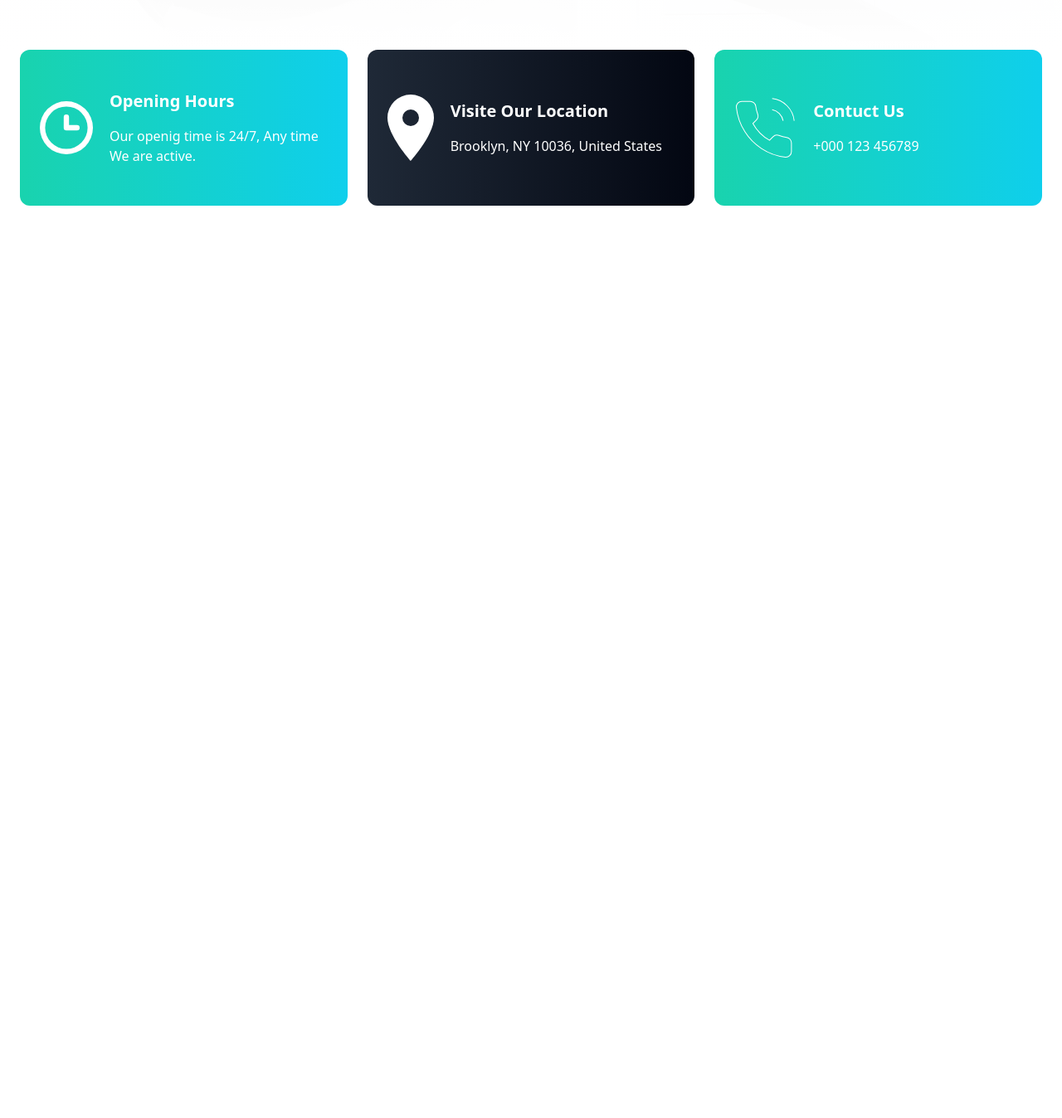
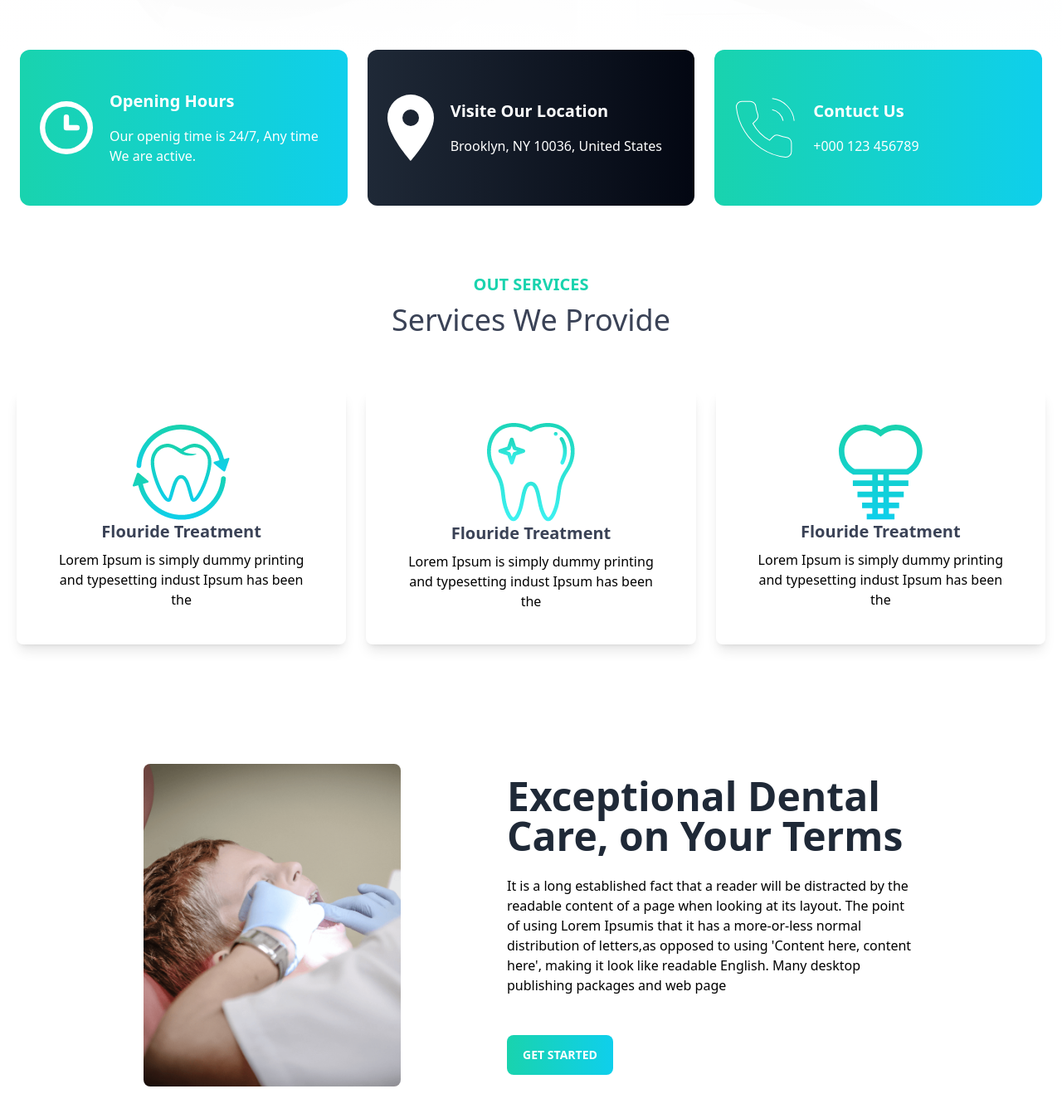
Before and after one commit to Fardin7864/e-doctor, a React (Vite) app: page / in a window 1280 px wide. Shown: the part 690-2038 px from the top of the page at 83% size. Before the commit the page ends 938 px from the top, so only its background shows below. Built offline with nearby package versions, Linux system fonts and the light colour scheme.

Commit message:
add our services

```diff
--- a/src/components/BannerIntro/BannerIntro.jsx
+++ b/src/components/BannerIntro/BannerIntro.jsx
@@ -4,7 +4,7 @@ const BannerIntro = () => {
       <h2 className=" text-5xl font-bold text-[#3A4256]">
         Your New Smile Starts <br className=" hidden md:block"/> Here
       </h2>
-      <p className=" text-p mt-4 mb-7 text-base">
+      <p className="title-text mt-4 mb-7 text-base">
         Lorem Ipsum is simply dummy text of the printing and typesetting
         industry. Lorem Ipsum has been the industry's standard dummy text ever
         since the
--- /dev/null
+++ b/src/components/OurServices/OutServices.jsx
@@ -0,0 +1,59 @@
+import caviti from '../../assets/images/cavity.png'
+import flouride from '../../assets/images/fluoride.png'
+import whitening from '../../assets/images/whitening.png'
+import tritment from '../../assets/images/treatment.png'
+
+
+const OutServices = () => {
+    return (
+        <div className=' py-10 flex flex-col items-center mt-10'>
+            <div className=" mb-16 text-center">
+            <h5 className=" text-p">OUT SERVICES</h5>
+            <h3 className=" title-text text-4xl mt-2">Services We Provide</h3>
+            </div>
+            <div className=" grid lg:grid-cols-3 grid-cols-1 gap-6 px-5">
+                <div className=' flex flex-col items-center justify-center rounded-lg py-10 px-10 shadow-lg'>
+                <div>
+                    <img src={flouride} alt="" />
+                </div>
+                <div className=" text-center">
+                    <h3 className=" title-text text-xl font-semibold">Flouride Treatment</h3>
+                    <p className=" text-black text-base mt-2">Lorem Ipsum is simply dummy printing and typesetting indust Ipsum has been the</p>
+                </div>
+                </div>
+                <div className=' flex flex-col items-center justify-center rounded-lg py-10 px-10 shadow-lg'>
+                <div>
+                    <img src={whitening} alt="" />
+                </div>
+                <div className=" text-center">
+                    <h3 className=" title-text text-xl font-semibold">Flouride Treatment</h3>
+                    <p className=" text-black text-base mt-2">Lorem Ipsum is simply dummy printing and typesetting indust Ipsum has been the</p>
+                </div>
+                </div>
+                <div className=' flex flex-col items-center justify-center rounded-lg py-10 px-10 shadow-lg'>
+                <div>
+                    <img src={caviti} alt="" />
+                </div>
+                <div className=" text-center">
+                    <h3 className=" title-text text-xl font-semibold">Flouride Treatment</h3>
+                    <p className=" text-black text-base mt-2">Lorem Ipsum is simply dummy printing and typesetting indust Ipsum has been the</p>
+                </div>
+                </div>
+            </div>
+            <div className=' flex md:flex-row flex-col gap-32  px-5 justify-center items-center mt-36'>
+                <div className=' w-full lg:w-1/4'>
+                    <img src={tritment} alt="" className=' rounded-lg'/>
+                </div>
+                <div className='w-full lg:w-2/5'>
+                    <h3 className=' tittle-text text-5xl font-bold'>Exceptional Dental Care, on Your Terms</h3>
+                    <p className=' text-black text-base mt-6 mb-12'>It is a long established fact that a reader will be distracted by the readable content of a page when looking at its layout. The point of using Lorem Ipsumis that it has a more-or-less normal distribution of letters,as opposed to using 'Content here, content here', making it look like readable English. Many desktop publishing packages and web page</p>
+                    <button className=" text-white text-sm font-bold w-32 h-12 rounded-lg bg-gradient-to-r from-[#19D3AE] to-[#0FCFEC]">
+                        GET STARTED
+                    </button>
+                </div>
+            </div>
+        </div>
+    );
+};
+
+export default OutServices;
--- a/src/index.css
+++ b/src/index.css
@@ -8,3 +8,8 @@
 .title-text{
     color: #3A4256;
 }
+.text-p{
+    color: #19D3AE;
+    font-size: 20px;
+    font-weight: 700;
+}
--- a/src/pages/Home/Home.jsx
+++ b/src/pages/Home/Home.jsx
@@ -1,5 +1,6 @@
 import Cards from "../../components/BannerBottomCard/Cards";
 import Banner from "../../components/Homebanner/Banner";
+import OutServices from "../../components/OurServices/OutServices";
 
 const Home = () => {
     return (
@@ -8,6 +9,9 @@ const Home = () => {
             <div className=" px-6">
             <Cards></Cards>
             </div>
+            <div>
+                <OutServices></OutServices>
+            </div>
         </div>
     );
 };
```
